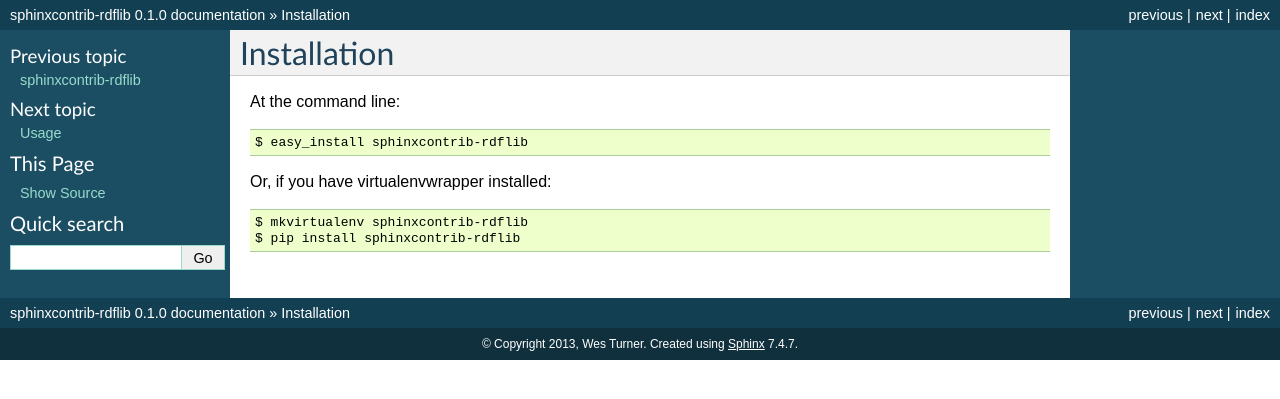
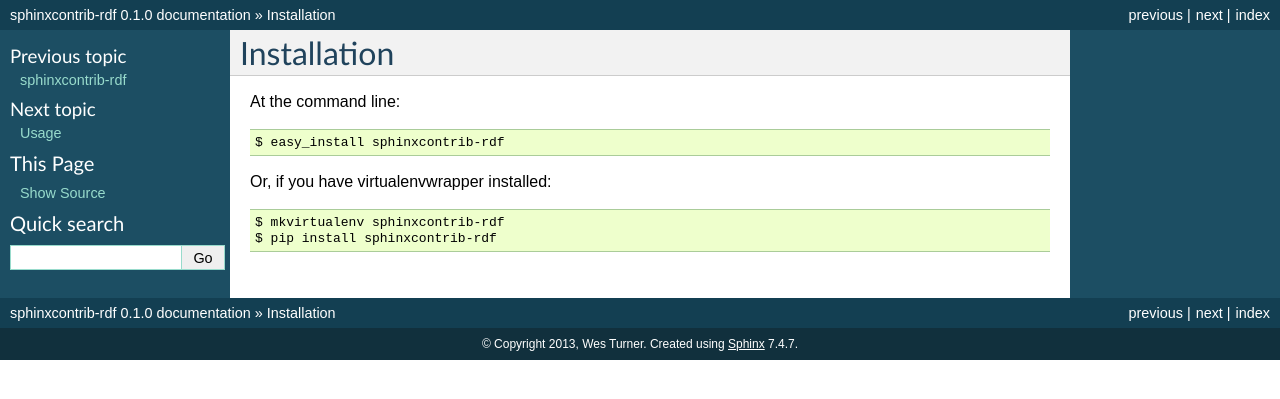
Before and after one commit to westurner/sphinxcontrib-rdf, a Sphinx documentation site: the page built from docs/installation.rst, in a window 1280 px wide. Shown: the top 399 px of the page. Built offline with Sphinx 7.4.7, drawn with Linux system fonts in a browser that asks for light colours; the version number is read from the project's files by our own code.

Commit message:
Completing rename to sphinxcontrib-rdf

```diff
--- a/docs/conf.py
+++ b/docs/conf.py
@@ -28,7 +28,7 @@ project_root = os.path.dirname(cwd)
 # version is used.
 sys.path.insert(0, project_root)
 
-import sphinxcontrib-rdflib
+import sphinxcontrib-rdf
 
 # -- General configuration -----------------------------------------------------
 
@@ -52,7 +52,7 @@ source_suffix = '.rst'
 master_doc = 'index'
 
 # General information about the project.
-project = u'sphinxcontrib-rdflib'
+project = u'sphinxcontrib-rdf'
 copyright = u'2013, Wes Turner'
 
 # The version info for the project you're documenting, acts as replacement for
@@ -60,9 +60,9 @@ copyright = u'2013, Wes Turner'
 # built documents.
 #
 # The short X.Y version.
-version = sphinxcontrib-rdflib.__version__
+version = sphinxcontrib-rdf.__version__
 # The full version, including alpha/beta/rc tags.
-release = sphinxcontrib-rdflib.__version__
+release = sphinxcontrib-rdf.__version__
 
 # The language for content autogenerated by Sphinx. Refer to documentation
 # for a list of supported languages.
@@ -179,7 +179,7 @@ html_static_path = ['_static']
 #html_file_suffix = None
 
 # Output file base name for HTML help builder.
-htmlhelp_basename = 'sphinxcontrib-rdflibdoc'
+htmlhelp_basename = 'sphinxcontrib-rdfdoc'
 
 
 # -- Options for LaTeX output --------------------------------------------------
@@ -198,7 +198,7 @@ latex_elements = {
 # Grouping the document tree into LaTeX files. List of tuples
 # (source start file, target name, title, author, documentclass [howto/manual]).
 latex_documents = [
-  ('index', 'sphinxcontrib-rdflib.tex', u'sphinxcontrib-rdflib Documentation',
+  ('index', 'sphinxcontrib-rdf.tex', u'sphinxcontrib-rdf Documentation',
    u'Wes Turner', 'manual'),
 ]
 
@@ -228,7 +228,7 @@ latex_documents = [
 # One entry per manual page. List of tuples
 # (source start file, name, description, authors, manual section).
 man_pages = [
-    ('index', 'sphinxcontrib-rdflib', u'sphinxcontrib-rdflib Documentation',
+    ('index', 'sphinxcontrib-rdf', u'sphinxcontrib-rdf Documentation',
      [u'Wes Turner'], 1)
 ]
 
@@ -242,8 +242,8 @@ man_pages = [
 # (source start file, target name, title, author,
 #  dir menu entry, description, category)
 texinfo_documents = [
-  ('index', 'sphinxcontrib-rdflib', u'sphinxcontrib-rdflib Documentation',
-   u'Wes Turner', 'sphinxcontrib-rdflib', 'One line description of project.',
+  ('index', 'sphinxcontrib-rdf', u'sphinxcontrib-rdf Documentation',
+   u'Wes Turner', 'sphinxcontrib-rdf', 'One line description of project.',
    'Miscellaneous'),
 ]
 
--- a/docs/index.rst
+++ b/docs/index.rst
@@ -3,7 +3,7 @@
    You can adapt this file completely to your liking, but it should at least
    contain the root `toctree` directive.
 
-Welcome to sphinxcontrib-rdflib's documentation!
+Welcome to sphinxcontrib-rdf's documentation!
 ======================================
 
 Contents:
--- a/docs/installation.rst
+++ b/docs/installation.rst
@@ -4,9 +4,9 @@ Installation
 
 At the command line::
 
-    $ easy_install sphinxcontrib-rdflib
+    $ easy_install sphinxcontrib-rdf
 
 Or, if you have virtualenvwrapper installed::
 
-    $ mkvirtualenv sphinxcontrib-rdflib
-    $ pip install sphinxcontrib-rdflib
+    $ mkvirtualenv sphinxcontrib-rdf
+    $ pip install sphinxcontrib-rdf
--- a/docs/usage.rst
+++ b/docs/usage.rst
@@ -2,6 +2,6 @@
 Usage
 ========
 
-To use sphinxcontrib-rdflib in a project::
+To use sphinxcontrib-rdf in a project::
 
-	import sphinxcontrib-rdflib
+	import sphinxcontrib-rdf
```
Also changed, not shown: CONTRIBUTING.rst (+12 -12 lines), README.rst (+8 -8 lines), setup.py (+5 -5 lines), 4 other files.
